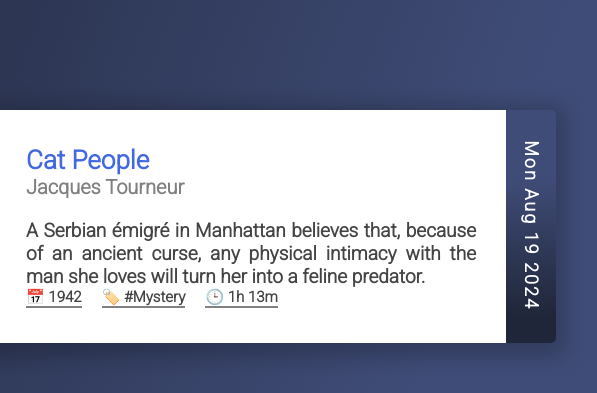
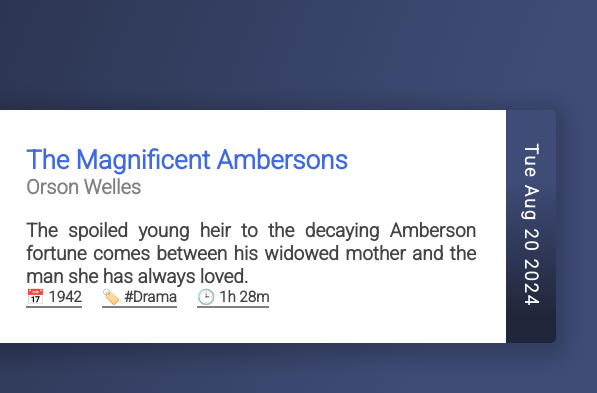
Before and after one commit to Rooyca/1001M, a plain HTML site: page index.html in a window 1280 px wide. Shown: the part 174-567 px from the top of the page, 484-1081 px from the left. Drawn offline with Linux system fonts and the light colour scheme.

Commit message:
Deploying to gh-pages from @ Rooyca/1001M@f99c471cde91c665ec59805497d103a8a51b9102 🚀

```diff
--- a/index.html
+++ b/index.html
@@ -15,21 +15,21 @@
 <body>
 	<figure class="movie">
 	  <div class="movie__hero">
-	    <img class="movie__img" alt="Movie Poster" src="https://image.tmdb.org/t/p/w600_and_h900_bestv2/zSNTDd5Q6No5BmY39Zp5BVgl8XE.jpg" data-src="600x900.svg">
+	    <img class="movie__img" alt="Movie Poster" src="https://image.tmdb.org/t/p/w600_and_h900_bestv2/4QvsFW2cRY20GVpMQNcG406YVxP.jpg" data-src="600x900.svg">
 	  </div>
 	  <div class="movie__content">
 	    <div class="movie__title">
-	      <h1 class="heading__primary">Cat People</h1>
-	      <h2 class="heading__secondary">Jacques Tourneur</h2>
+	      <h1 class="heading__primary">The Magnificent Ambersons</h1>
+	      <h2 class="heading__secondary">Orson Welles</h2>
 	    </div>
-	    <p class="movie__description">A Serbian émigré in Manhattan believes that, because of an ancient curse, any physical intimacy with the man she loves will turn her into a feline predator.</p>
+	    <p class="movie__description">The spoiled young heir to the decaying Amberson fortune comes between his widowed mother and the man she has always loved.</p>
 	    <div class="movie__details">
 	      <p class="movie__detail year">📅 1942</p>
-	      <p class="movie__detail tag">🏷️ #Mystery</p>
-	      <p class="movie__detail length">🕒 1h 13m</p>
+	      <p class="movie__detail tag">🏷️ #Drama</p>
+	      <p class="movie__detail length">🕒 1h 28m</p>
 	    </div>
 	  </div>
-	  <div class="movie__date">Mon Aug 19 2024</div>
+	  <div class="movie__date">Tue Aug 20 2024</div>
 	</figure>
 	<script src="index.js"></script>
 </body>
```
